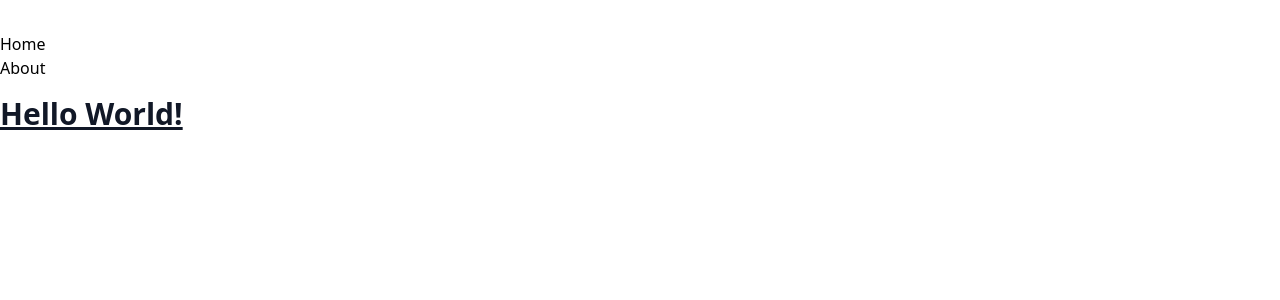
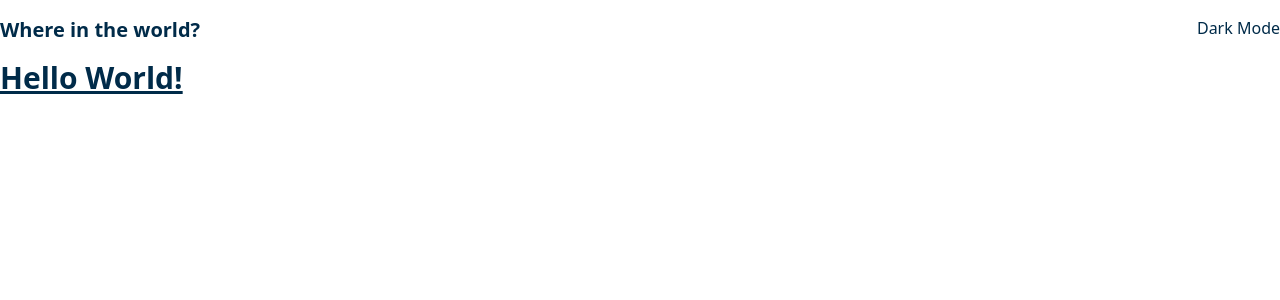
Before and after one commit to Jeffer-dev94/Countries-App, a Vue app: page / in a window 1280 px wide. Shown: the top 300 px of the page. Built offline with nearby package versions, Linux system fonts and the light colour scheme; no server answers.

Commit message:
fix: add dark mode

```diff
--- a/src/App.vue
+++ b/src/App.vue
@@ -1,6 +1,7 @@
 <script setup>
-import { RouterLink, RouterView } from 'vue-router';
+import { RouterView } from 'vue-router';
 import { useCountriesStore } from '@/stores/countries';
+import TheHeader from './components/TheHeader.vue';
 
 const store = useCountriesStore();
 
@@ -14,16 +15,13 @@ loadData();
 </script>
 
 <template>
-  <header>
-    <div class="wrapper">
-      <nav>
-        <RouterLink to="/">Home</RouterLink>
-        <RouterLink to="/about">About</RouterLink>
-      </nav>
-    </div>
-  </header>
+  <div class="flex flex-col bg-white dark:bg-app-blue-800 min-h-screen transition-colors">
+    <TheHeader />
 
-  <RouterView />
+    <main class="container mx-auto">
+      <RouterView />
+    </main>
+  </div>
 </template>
 
 <style scoped>
--- a/src/components/HelloWorld.vue
+++ b/src/components/HelloWorld.vue
@@ -9,6 +9,6 @@ defineProps({
 
 <template>
   <div class="greetings">
-    <h1 class="text-3xl text-gray-900 font-bold underline">{{ msg }}</h1>
+    <h1 class="text-3xl text-app-blue-900 dark:text-white font-bold underline">{{ msg }}</h1>
   </div>
 </template>
--- /dev/null
+++ b/src/components/TheHeader.vue
@@ -0,0 +1,12 @@
+<template>
+  <header class="bg-white dark:bg-app-blue-700 py-4">
+    <div class="container mx-auto flex flex-nowrap justify-between gap-4">
+      <h1 class="text-xl font-bold text-app-blue-900 dark:text-white">Where in the world?</h1>
+      <ThemeSwitcher />
+    </div>
+  </header>
+</template>
+
+<script setup>
+import ThemeSwitcher from './ThemeSwitcher.vue';
+</script>
--- /dev/null
+++ b/src/components/ThemeSwitcher.vue
@@ -0,0 +1,24 @@
+<template>
+  <div>
+    <button @click="toggleTheme" class="flex gap-2">
+      <span class="text-app-blue-900 dark:text-white">Dark Mode</span>
+    </button>
+  </div>
+</template>
+
+<script setup>
+import { ref } from 'vue';
+
+const isDark = ref(false);
+
+const toggleTheme = () => {
+  isDark.value = !isDark.value;
+  document.documentElement.classList.toggle('dark', isDark.value);
+  localStorage.setItem('theme', isDark.value ? 'dark' : 'light');
+};
+
+if (localStorage.getItem('theme') === 'dark') {
+  isDark.value = true;
+  document.documentElement.classList.add('dark');
+}
+</script>
--- a/tailwind.config.js
+++ b/tailwind.config.js
@@ -2,6 +2,7 @@ import defaultTheme from 'tailwindcss/defaultTheme';
 
 /** @type {import('tailwindcss').Config} */
 export default {
+  darkMode: "class",
   content: [
     "./src/**/*.{vue,js,ts}",
   ],
```
